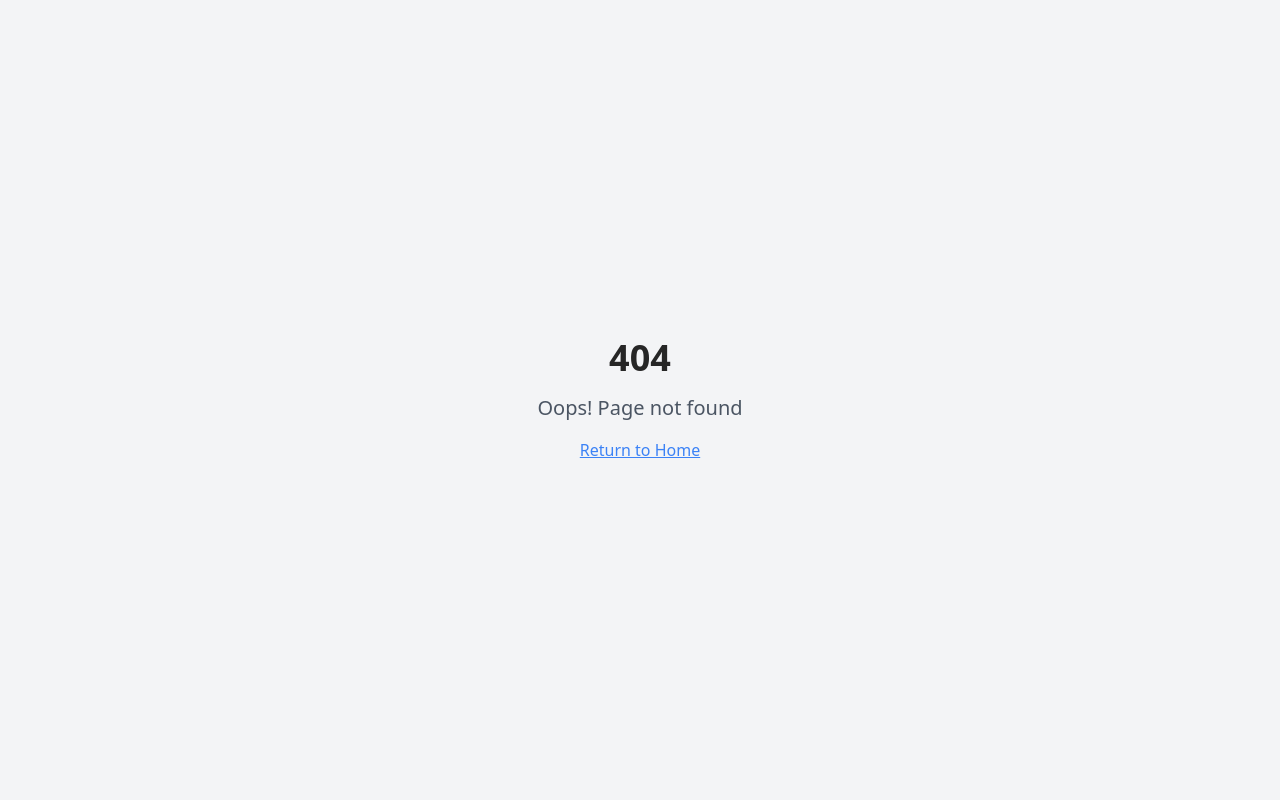
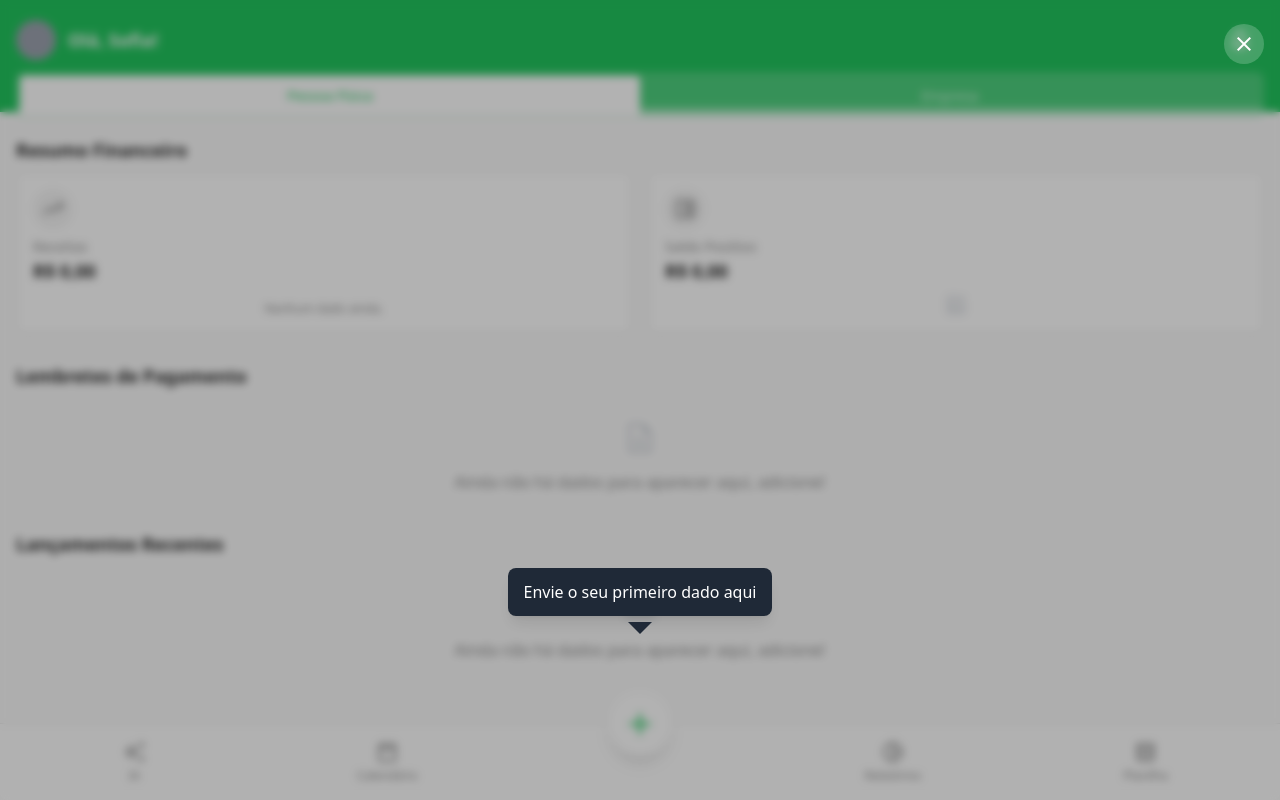
Before and after one commit to Chatfyai/seu-bolso-na-mao, a React (Vite) app: page /dashboard in a window 1280 px wide. Before the commit this address had no page. Built offline with nearby package versions, Linux system fonts and the light colour scheme; the HTML template or start-up script is replaced by a standard one.

Commit message:
Add explanatory page before profile

```diff
--- a/src/App.tsx
+++ b/src/App.tsx
@@ -9,6 +9,7 @@ import AccountType from "./pages/AccountType";
 import Setup from "./pages/Setup";
 import Loading from "./pages/Loading";
 import ChartPreference from "./pages/ChartPreference";
+import Dashboard from "./pages/Dashboard";
 import Profile from "./pages/Profile";
 import NotFound from "./pages/NotFound";
 
@@ -27,6 +28,7 @@ const App = () => (
           <Route path="/setup" element={<Setup />} />
           <Route path="/loading" element={<Loading />} />
           <Route path="/chart-preference" element={<ChartPreference />} />
+          <Route path="/dashboard" element={<Dashboard />} />
           <Route path="/profile" element={<Profile />} />
           {/* ADD ALL CUSTOM ROUTES ABOVE THE CATCH-ALL "*" ROUTE */}
           <Route path="*" element={<NotFound />} />
--- /dev/null
+++ b/src/pages/Dashboard.tsx
@@ -0,0 +1,185 @@
+import React, { useState } from 'react';
+import { useNavigate } from 'react-router-dom';
+
+const Dashboard = () => {
+  const navigate = useNavigate();
+  const [accountType, setAccountType] = useState('Pessoa Física');
+  const [showOverlay, setShowOverlay] = useState(true);
+
+  const handleCloseOverlay = () => {
+    setShowOverlay(false);
+    navigate('/profile');
+  };
+
+  return (
+    <div className="relative flex min-h-screen w-full flex-col overflow-x-hidden bg-background">
+      <div className="flex-grow">
+        {/* Header */}
+        <header className="bg-green-500 p-4 pb-12 text-white">
+          <div className="flex items-center justify-between">
+            <div className="flex items-center gap-3">
+              <div className="h-10 w-10 shrink-0 rounded-full bg-cover bg-center bg-gray-400"></div>
+              <h1 className="text-lg font-bold">Olá, Sofia!</h1>
+            </div>
+            <div className="flex items-center gap-2">
+              <button className="flex h-12 w-12 items-center justify-center rounded-full text-white">
+                <span className="material-symbols-outlined">notifications</span>
+              </button>
+            </div>
+          </div>
+        </header>
+
+        {/* Account Type Toggle */}
+        <div className="px-4 -mt-10">
+          <div className="flex h-12 flex-1 items-center justify-center rounded-lg bg-white/20 p-1 backdrop-blur-sm">
+            <label className={`flex h-full flex-1 cursor-pointer items-center justify-center rounded text-sm font-medium ${
+              accountType === 'Pessoa Física'
+                ? 'bg-white text-green-500 shadow-sm'
+                : 'text-white/80'
+            }`}>
+              <span className="truncate px-2">Pessoa Física</span>
+              <input
+                checked={accountType === 'Pessoa Física'}
+                onChange={() => setAccountType('Pessoa Física')}
+                className="sr-only"
+                name="profile-toggle"
+                type="radio"
+                value="Pessoa Física"
+              />
+            </label>
+            <label className={`flex h-full flex-1 cursor-pointer items-center justify-center rounded text-sm font-medium ${
+              accountType === 'Empresa'
+                ? 'bg-white text-green-500 shadow-sm'
+                : 'text-white/80'
+            }`}>
+              <span className="truncate px-2">Empresa</span>
+              <input
+                checked={accountType === 'Empresa'}
+                onChange={() => setAccountType('Empresa')}
+                className="sr-only"
+                name="profile-toggle"
+                type="radio"
+                value="Empresa"
+              />
+            </label>
+          </div>
+        </div>
+
+        {/* Financial Summary - Empty State */}
+        <div className="p-4">
+          <h2 className="text-lg font-bold text-foreground">Resumo Financeiro</h2>
+          <div className="mt-2 grid grid-cols-2 gap-4">
+            <div className="rounded-lg border border-border bg-card p-4 shadow-sm flex flex-col justify-between min-h-[120px]">
+              <div>
+                <div className="flex h-10 w-10 items-center justify-center rounded-full bg-muted">
+                  <span className="material-symbols-outlined text-muted-foreground">trending_up</span>
+                </div>
+                <p className="mt-2 text-sm text-muted-foreground">Receitas</p>
+                <p className="text-lg font-bold text-foreground">R$ 0,00</p>
+              </div>
+              <div className="mt-2 text-center">
+                <p className="text-xs text-muted-foreground">Nenhum dado ainda.</p>
+              </div>
+            </div>
+            <div className="rounded-lg border border-border bg-card p-4 shadow-sm flex flex-col justify-between min-h-[120px]">
+              <div>
+                <div className="flex h-10 w-10 items-center justify-center rounded-full bg-muted">
+                  <span className="material-symbols-outlined text-muted-foreground">account_balance_wallet</span>
+                </div>
+                <p className="mt-2 text-sm text-muted-foreground">Saldo Positivo</p>
+                <p className="text-lg font-bold text-foreground">R$ 0,00</p>
+              </div>
+              <div className="mt-2 flex items-center justify-center">
+                <span className="material-symbols-outlined text-gray-300">add_chart</span>
+              </div>
+            </div>
+          </div>
+        </div>
+
+        {/* Payment Reminders - Empty State */}
+        <div className="px-4">
+          <h2 className="py-3 text-lg font-bold text-foreground">Lembretes de Pagamento</h2>
+          <div className="flex flex-col items-center justify-center space-y-3 py-4">
+            <span className="material-symbols-outlined text-4xl text-gray-300">description</span>
+            <p className="text-center text-base font-light text-muted-foreground">Ainda não há dados para aparecer aqui, adicione!</p>
+          </div>
+        </div>
+
+        {/* Recent Transactions - Empty State */}
+        <div className="px-4">
+          <h2 className="py-3 pt-5 text-lg font-bold text-foreground">Lançamentos Recentes</h2>
+          <div className="flex flex-col items-center justify-center space-y-3 py-4">
+            <span className="material-symbols-outlined text-4xl text-gray-300">bar_chart_4_bars</span>
+            <p className="text-center text-base font-light text-muted-foreground">Ainda não há dados para aparecer aqui, adicione!</p>
+          </div>
+        </div>
+
+        {/* Tutorial Overlay */}
+        {showOverlay && (
+          <div className="absolute inset-0 flex flex-col items-center justify-end bg-black/30 backdrop-blur-sm p-4 z-20">
+            <button
+              onClick={handleCloseOverlay}
+              className="absolute top-6 right-4 flex h-10 w-10 items-center justify-center rounded-full bg-white/20 text-white"
+            >
+              <span className="material-symbols-outlined text-white">close</span>
+            </button>
+            <div className="relative flex w-full flex-col items-center justify-end" style={{marginBottom: '9rem'}}>
+              <div className="relative mb-4 flex w-full justify-center">
+                <div className="relative">
+                  <p className="mb-2 rounded-lg bg-gray-800 px-4 py-3 text-base text-white shadow-lg">
+                    Envie o seu primeiro dado aqui
+                  </p>
+                  <svg
+                    className="absolute -bottom-3 left-1/2 -translate-x-1/2 text-gray-800"
+                    fill="currentColor"
+                    height="16"
+                    viewBox="0 0 24 12"
+                    width="24"
+                    xmlns="http://www.w3.org/2000/svg"
+                  >
+                    <path d="M12 12L0 0h24L12 12z"></path>
+                  </svg>
+                </div>
+              </div>
+            </div>
+          </div>
+        )}
+      </div>
+
+      {/* Bottom Spacer */}
+      <div className="h-24"></div>
+
+      {/* Fixed Bottom Navigation */}
+      <footer className="fixed bottom-0 left-0 right-0 z-10">
+        <div className="border-t border-border bg-card/80 backdrop-blur-sm">
+          <div className="relative flex justify-around p-2">
+            <a className="flex flex-1 flex-col items-center justify-center gap-1 rounded-lg py-2 text-muted-foreground" href="#">
+              <span className="material-symbols-outlined">auto_awesome</span>
+              <p className="text-xs font-medium">IA</p>
+            </a>
+            <a className="flex flex-1 flex-col items-center justify-center gap-1 rounded-lg py-2 text-muted-foreground" href="#">
+              <span className="material-symbols-outlined">calendar_today</span>
+              <p className="text-xs font-medium">Calendário</p>
+            </a>
+            <div className="flex-1"></div>
+            <a className="flex flex-1 flex-col items-center justify-center gap-1 rounded-lg py-2 text-muted-foreground" href="#">
+              <span className="material-symbols-outlined">pie_chart</span>
+              <p className="text-xs font-medium">Relatórios</p>
+            </a>
+            <a className="flex flex-1 flex-col items-center justify-center gap-1 rounded-lg py-2 text-muted-foreground" href="#">
+              <span className="material-symbols-outlined">table_chart</span>
+              <p className="text-xs font-medium">Planilha</p>
+            </a>
+          </div>
+          <div className="absolute -top-8 left-1/2 -translate-x-1/2">
+            <button className="flex h-16 w-16 items-center justify-center rounded-full bg-card text-green-500 shadow-lg">
+              <span className="material-symbols-outlined text-4xl">add</span>
+            </button>
+          </div>
+        </div>
+      </footer>
+    </div>
+  );
+};
+
+export default Dashboard;
--- a/src/pages/Loading.tsx
+++ b/src/pages/Loading.tsx
@@ -5,9 +5,9 @@ const Loading = () => {
   const navigate = useNavigate();
 
   useEffect(() => {
-    // Navigate to profile after 3 seconds
+    // Navigate to dashboard after 3 seconds
     const timer = setTimeout(() => {
-      navigate('/profile');
+      navigate('/dashboard');
     }, 3000);
 
     return () => clearTimeout(timer);
```
